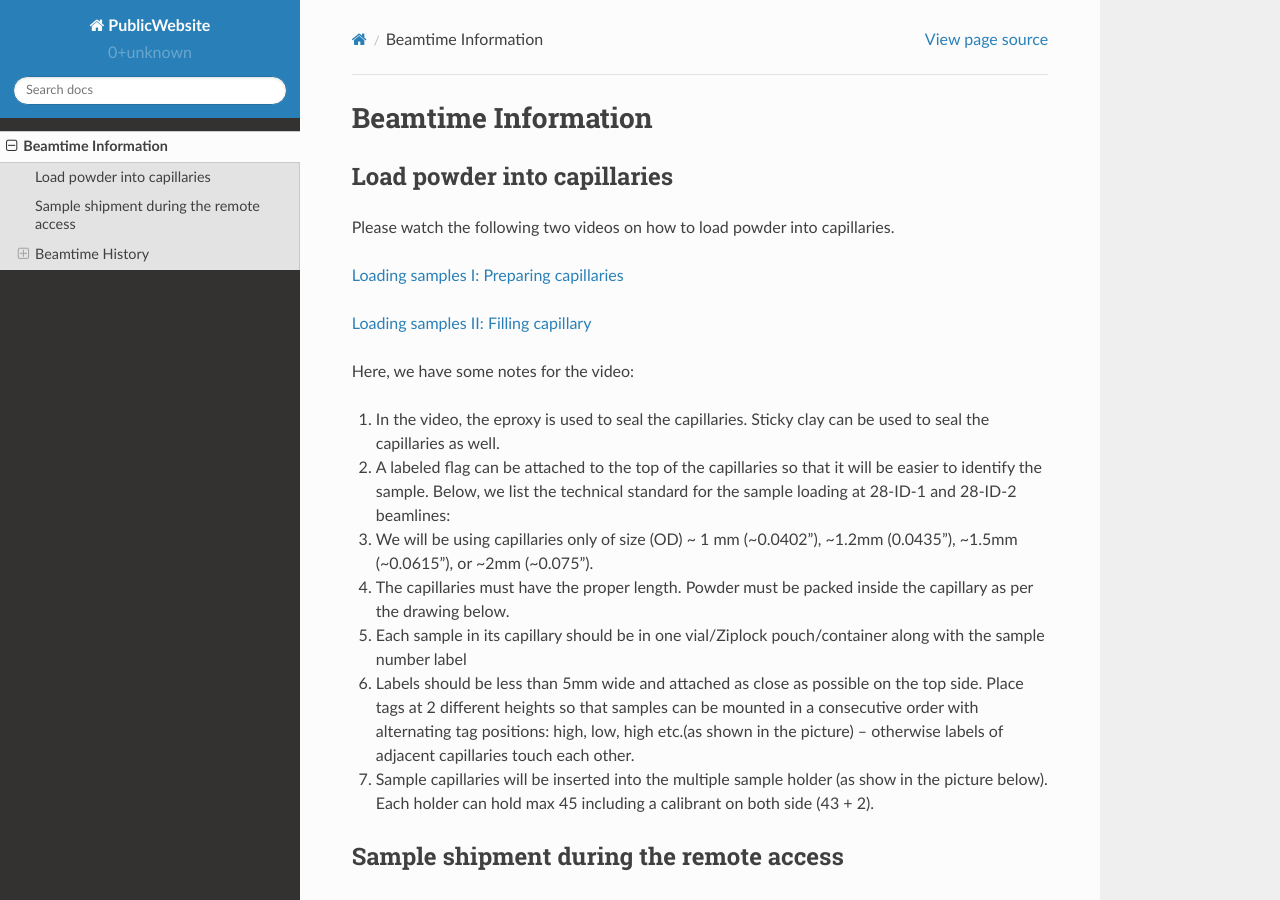
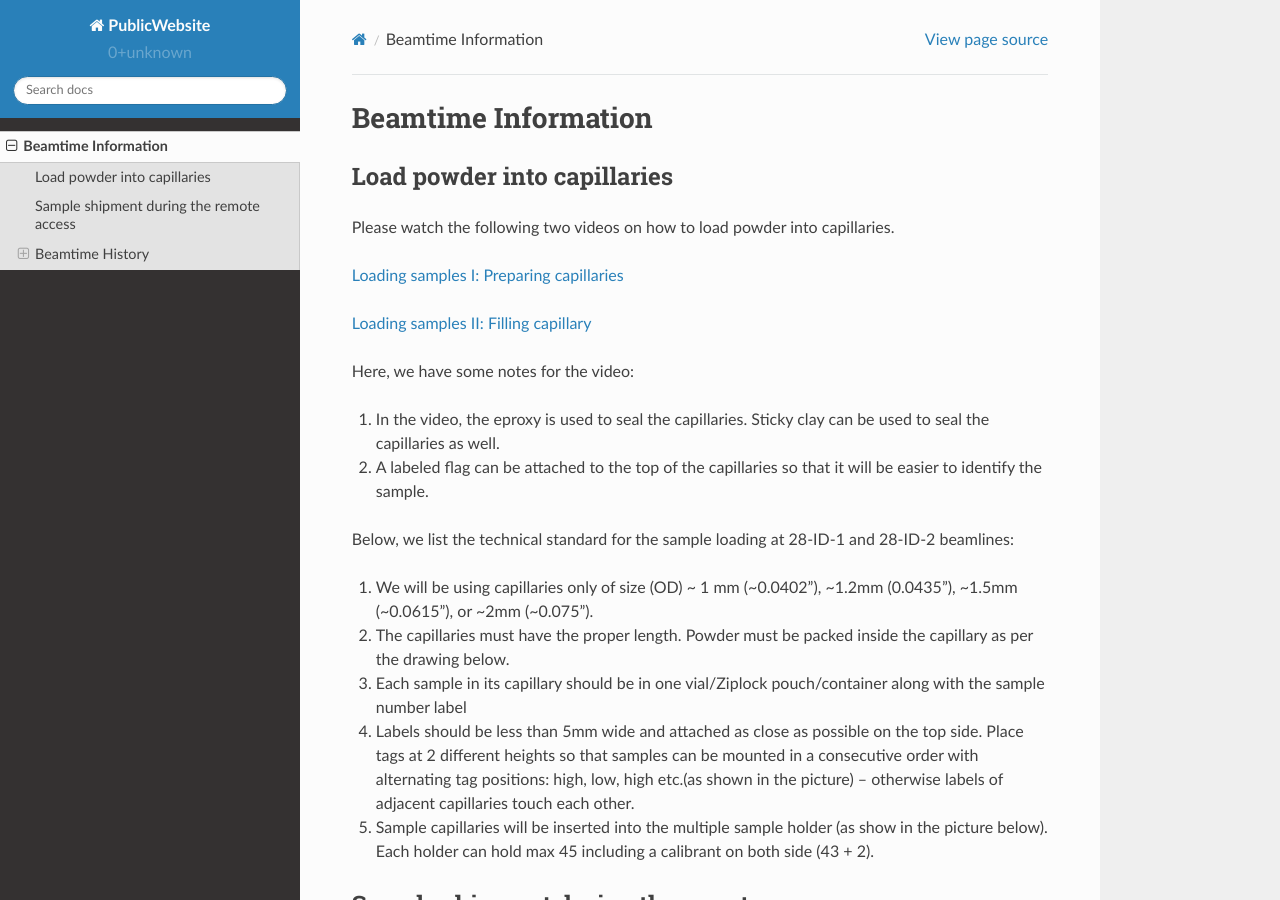
Before and after one commit to Billingegroup/PublicWebsite, a Sphinx documentation site: the page built from docs/source/beamtime.rst, in a window 1280 px wide and 900 px high. Built offline with Sphinx 7.4.7 and the Read the Docs theme 2.0.0, drawn with Linux system fonts in a browser that asks for light colours; some of the changed lines change nothing that is shown.

Commit message:
Update beamtime.rst

```diff
--- a/docs/source/beamtime.rst
+++ b/docs/source/beamtime.rst
@@ -13,11 +13,13 @@ Please watch the following two videos on how to load powder into capillaries.
 
 Here, we have some notes for the video:
 
-#. In the video, the eproxy is used to seal the capillaries. Sticky clay can be used to seal the capillaries as well.
+1. In the video, the eproxy is used to seal the capillaries. Sticky clay can be used to seal the capillaries as well.
 
-#. A labeled flag can be attached to the top of the capillaries so that it will be easier to identify the sample. Below, we list the technical standard for the sample loading at 28-ID-1 and 28-ID-2 beamlines:
+#. A labeled flag can be attached to the top of the capillaries so that it will be easier to identify the sample.
 
-#. We will be using capillaries only of size (OD) ~ 1 mm (~0.0402”), ~1.2mm (0.0435”), ~1.5mm (~0.0615”), or ~2mm (~0.075”).
+Below, we list the technical standard for the sample loading at 28-ID-1 and 28-ID-2 beamlines:
+
+1. We will be using capillaries only of size (OD) ~ 1 mm (~0.0402”), ~1.2mm (0.0435”), ~1.5mm (~0.0615”), or ~2mm (~0.075”).
 
 #. The capillaries must have the proper length. Powder must be packed inside the capillary as per the drawing below.
 
```
